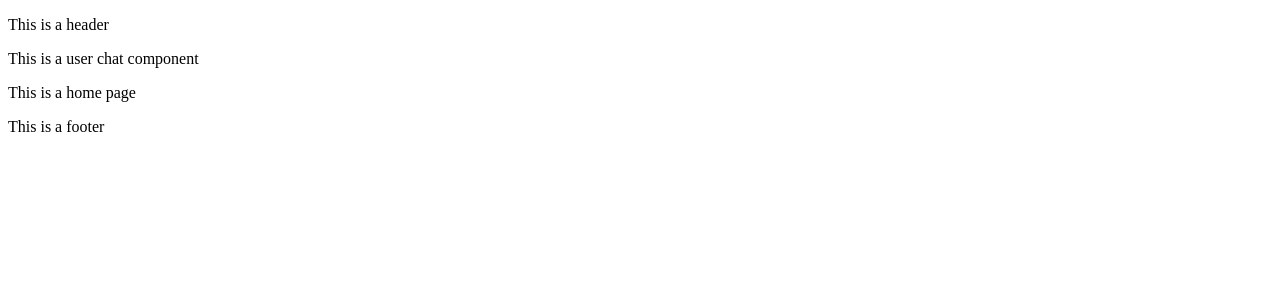
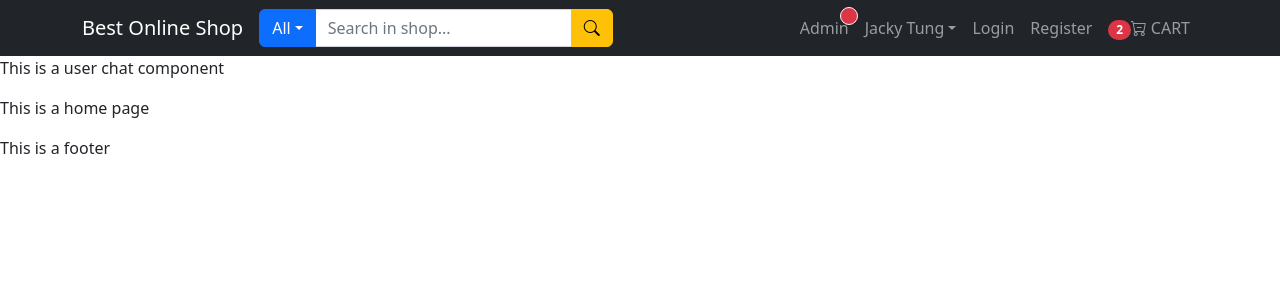
Before and after one commit to iamjackytung/ecommerce-app, a React (Create React App) app in the folder frontend/: page / in a window 1280 px wide. Shown: the top 300 px of the page. Built offline with nearby package versions, Linux system fonts and the light colour scheme.

Commit message:
header component fully completed

```diff
--- a/frontend/package.json
+++ b/frontend/package.json
@@ -6,8 +6,12 @@
     "@testing-library/jest-dom": "^5.16.2",
     "@testing-library/react": "^12.1.2",
     "@testing-library/user-event": "^13.5.0",
+    "bootstrap": "^5.2.2",
+    "bootstrap-icons": "^1.9.1",
     "react": "^17.0.2",
+    "react-bootstrap": "^2.5.0",
     "react-dom": "^17.0.2",
+    "react-router-bootstrap": "^0.26.0",
     "react-router-dom": "^6.4.2",
     "react-scripts": "5.0.0",
     "web-vitals": "^2.1.4"
--- a/frontend/src/components/HeaderComponent.js
+++ b/frontend/src/components/HeaderComponent.js
@@ -1,5 +1,82 @@
+import {
+  Container,
+  Nav,
+  Navbar,
+  NavDropdown,
+  Badge,
+  Form,
+  DropdownButton,
+  Dropdown,
+  Button,
+  InputGroup,
+} from "react-bootstrap";
+import { LinkContainer } from "react-router-bootstrap";
+import { Link } from "react-router-dom";
+import "bootstrap-icons/font/bootstrap-icons.css";
+
 const HeaderComponent = () => {
-  return <p>This is a header</p>;
+  return (
+    <Navbar collapseOnSelect expand="lg" bg="dark" variant="dark">
+      <Container>
+        <LinkContainer to="/">
+          <Navbar.Brand href="/">Best Online Shop</Navbar.Brand>
+        </LinkContainer>
+        <Navbar.Toggle aria-controls="responsive-navbar-nav" />
+        <Navbar.Collapse id="responsive-navbar-nav">
+          <Nav className="me-auto">
+            <InputGroup>
+              <DropdownButton id="dropdown-basic-button" title="All">
+                <Dropdown.Item>Electronic</Dropdown.Item>
+                <Dropdown.Item>Cars</Dropdown.Item>
+                <Dropdown.Item>Books</Dropdown.Item>
+              </DropdownButton>
+              <Form.Control type="text" placeholder="Search in shop..." />
+              <Button variant="warning">
+                <i className="bi bi-search"></i>
+              </Button>
+            </InputGroup>
+          </Nav>
+          <Nav>
+            <LinkContainer to="/admin/orders">
+              <Nav.Link>
+                Admin
+                <span className="position-absolute top-1 start-10 translate-middle p-2 bg-danger border border-light rounded-circle"></span>
+              </Nav.Link>
+            </LinkContainer>
+            <NavDropdown title="Jacky Tung" id="collasible-nav-dropdown">
+              <NavDropdown.Item
+                eventKey="/user/my-orders"
+                as={Link}
+                to="/user/my-orders"
+              >
+                My orders
+              </NavDropdown.Item>
+              <NavDropdown.Item eventKey="/user" as={Link} to="/user">
+                My profile
+              </NavDropdown.Item>
+
+              <NavDropdown.Item>Logout</NavDropdown.Item>
+            </NavDropdown>
+            <LinkContainer to="/login">
+              <Nav.Link>Login</Nav.Link>
+            </LinkContainer>
+            <LinkContainer to="/register">
+              <Nav.Link>Register</Nav.Link>
+            </LinkContainer>
+            <LinkContainer to="/cart">
+              <Nav.Link>
+                <Badge pill bg="danger">
+                  2
+                </Badge>
+                <i className="bi bi-cart-dash"></i>
+                <span className="ms-1">CART</span>
+              </Nav.Link>
+            </LinkContainer>
+          </Nav>
+        </Navbar.Collapse>
+      </Container>
+    </Navbar>
+  );
 };
 
 export default HeaderComponent;
```
Also changed, not shown: frontend/src/index.js (+7 -6 lines), 1 other file (tests, documents, lock files or other folders).
